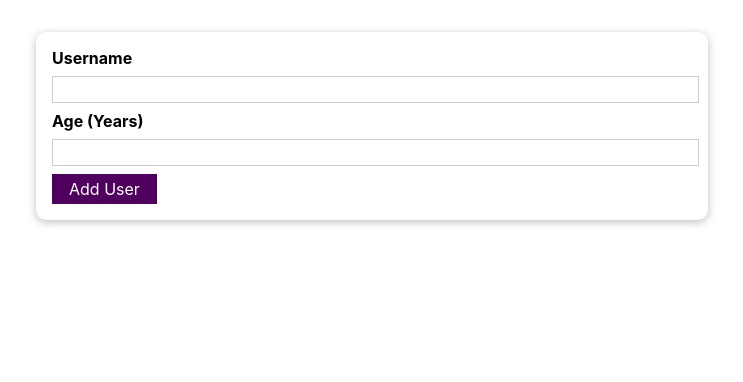
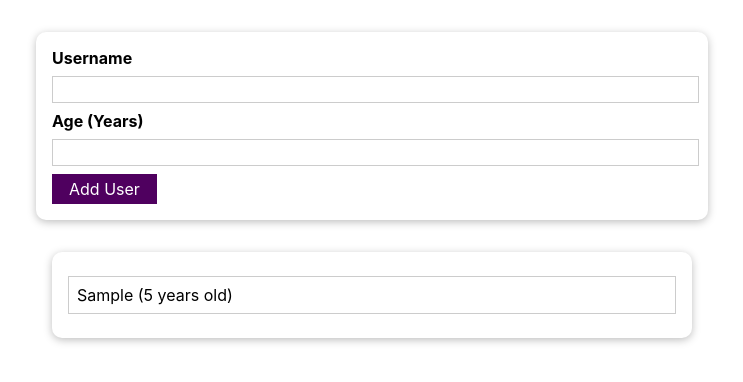
Before and after one commit to ShrutikaLondhe15/react-add-user-list, a React (Create React App) app: page / in a window 1280 px wide. Both pictures are taken after typing "Sample", "5" into the empty fields and a click on the button "Add User". Shown: the top 382 px of the page, without its empty margins (268-1011 px from the left). Built offline with nearby package versions, Linux system fonts and the light colour scheme.

Commit message:
Add userslist

```diff
--- a/src/App.js
+++ b/src/App.js
@@ -1,8 +1,22 @@
+import React, {useState} from 'react';
 import './App.css';
 import AddUser from './components/Users/AddUser';
+import UsersList from './components/Users/UsersList';
+
 function App() {
+  const [usersList, setUsersList] = useState([]);
+
+  const addUserHandler = (uName, uAge) => {
+    setUsersList((prevUsersList) => {
+      return [...prevUsersList, {name: uName, age: uAge, id: Math.random().toString()},
+      ];
+    });
+  }
+
+
   return (<div>
-    <AddUser></AddUser>
+    <AddUser onAddUser={addUserHandler}/>
+    <UsersList users={usersList}/>
   </div>);
 }
 
--- a/src/components/Users/AddUser.js
+++ b/src/components/Users/AddUser.js
@@ -15,9 +15,11 @@
     if(+enteredAge < 1){
         return;
     }
+
+    props.onAddUser(enteredUsername,enteredAge);
     setEnteredUsername('');
     setEnteredAge('');
-    console.log(enteredAge,enteredUsername);
+
   };
 
     const usernameChangeHandler = (event) =>{
--- /dev/null
+++ b/src/components/Users/UsersList.js
@@ -0,0 +1,19 @@
+import React from "react";
+import Card from "../UI/Card";
+import classes from './UsersList.module.css';
+
+const UsersList = (props) => {
+    return (
+    <Card className={classes.users}>
+      <ul>
+        {props.users.map((user) => (
+        <li key={user.id}>
+            {user.name} ({user.age} years old)
+        </li>
+       ))}
+    </ul>
+    </Card>
+    );
+}
+
+export default UsersList;
--- /dev/null
+++ b/src/components/Users/UsersList.module.css
@@ -0,0 +1,16 @@
+.users {
+    margin: 2rem auto;
+    width: 90%;
+    max-width: 40rem;
+  }
+
+  .users ul {
+    list-style: none;
+    padding: 1rem;
+  }
+
+  .users li {
+    border: 1px solid #ccc;
+    margin: 0.5rem 0;
+    padding: 0.5rem;
+  }
```
